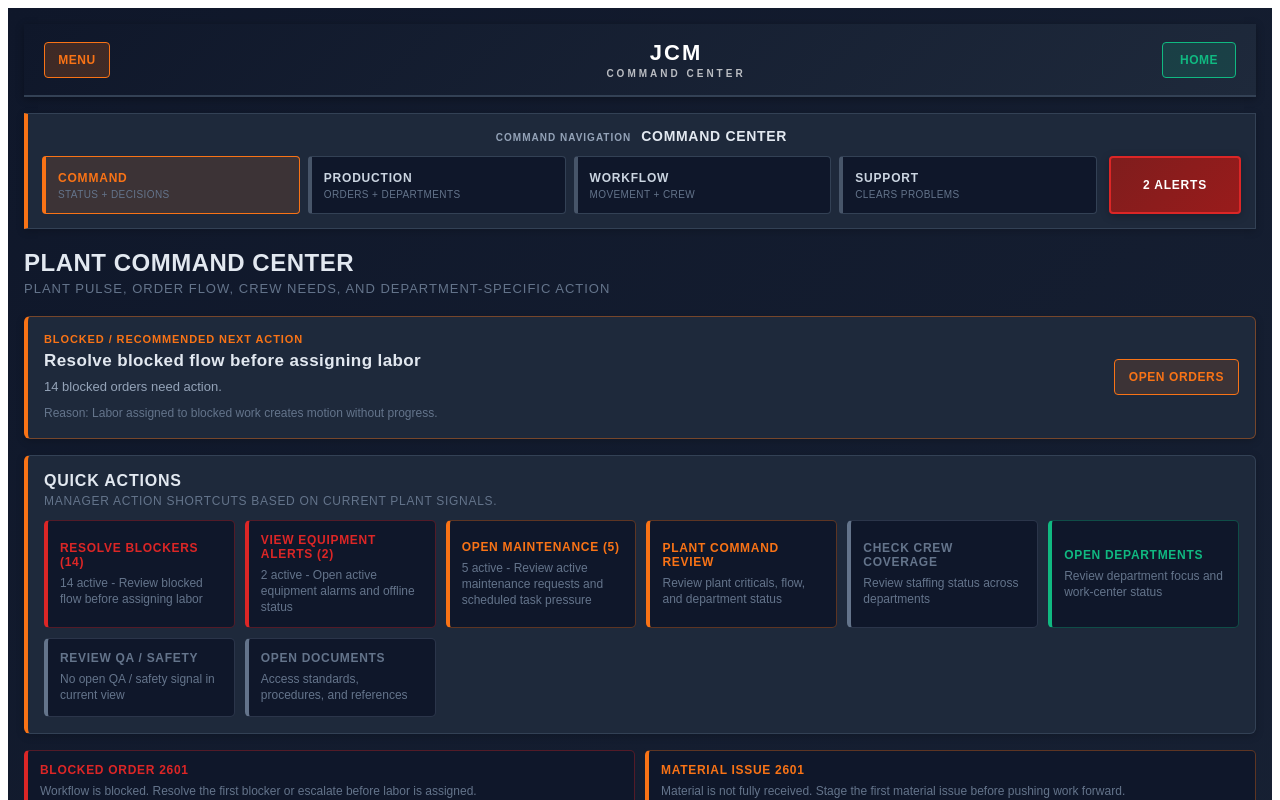
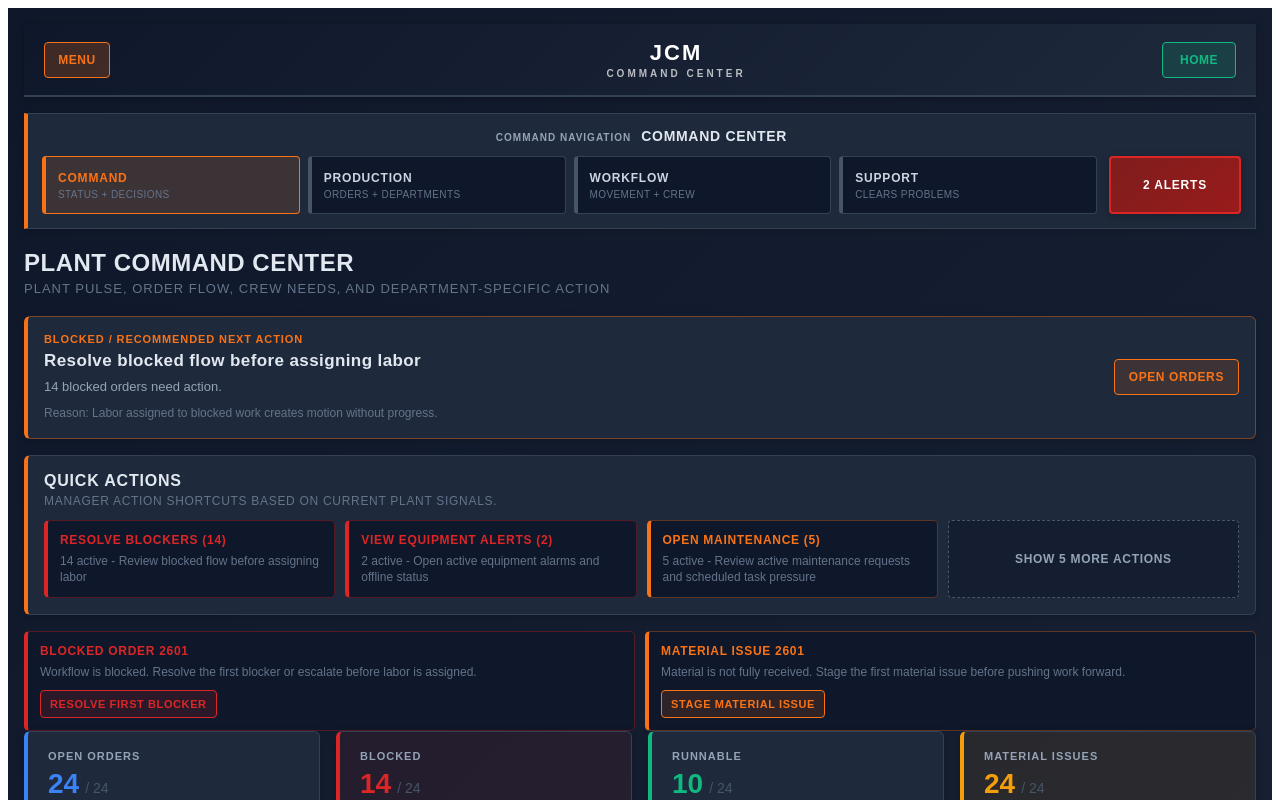
Before and after one commit to jcm-digital-coworker/JCM-Command-Center, a React (Vite) app: page / in a window 1280 px wide. Shown: the top 800 px of the page. Built offline with nearby package versions, Linux system fonts and the light colour scheme.

Commit message:
Limit dashboard quick actions by default

```diff
--- a/src/pages/DashboardPage.tsx
+++ b/src/pages/DashboardPage.tsx
@@ -239,7 +239,36 @@ function getQuickActionsForRole(roleView: RoleView, state: QuickActionState): Qu
 
 function createLiveAction(label: string, clearDetail: string, activeDetail: string, target: AppTab, count: number, activeTone: DashboardTone, clearTone: DashboardTone, activePriority: number): QuickAction { return { label, detail: count > 0 ? `${count} active - ${activeDetail}` : clearDetail, target, count: count > 0 ? count : undefined, tone: count > 0 ? activeTone : clearTone, priority: count > 0 ? activePriority : 1 }; }
 function sortQuickActions(actions: QuickAction[]): QuickAction[] { return [...actions].sort((a, b) => b.priority - a.priority); }
-function QuickActionsPanel({ roleView, actions, onGoToTab, theme }: { roleView: RoleView; actions: QuickAction[]; onGoToTab: (tab: AppTab) => void; theme: DashboardTheme }) { return <section style={getDashboardQuickActionsPanelStyle(theme)}><div style={dashboardQuickActionsHeaderStyle}><div><h3 style={getDashboardQuickActionsTitleStyle(theme)}>QUICK ACTIONS</h3><p style={dashboardQuickActionsSubtitleStyle}>{formatRoleLabel(roleView)} action shortcuts based on current plant signals.</p></div></div><div style={dashboardQuickActionsGridStyle}>{actions.map((action) => <button key={action.label} type="button" style={getDashboardQuickActionButtonStyle(theme, action.tone)} onClick={() => onGoToTab(action.target)}><span style={getDashboardQuickActionLabelStyle(action.tone)}>{action.label}{action.count ? ` (${action.count})` : ''}</span><span style={dashboardQuickActionDetailStyle}>{action.detail}</span></button>)}</div></section>; }
+function QuickActionsPanel({ roleView, actions, onGoToTab, theme }: { roleView: RoleView; actions: QuickAction[]; onGoToTab: (tab: AppTab) => void; theme: DashboardTheme }) {
+  const [showAllActions, setShowAllActions] = useState(false);
+  const visibleActions = showAllActions ? actions : actions.slice(0, 3);
+  const hiddenCount = actions.length - visibleActions.length;
+
+  return (
+    <section style={getDashboardQuickActionsPanelStyle(theme)}>
+      <div style={dashboardQuickActionsHeaderStyle}>
+        <div>
+          <h3 style={getDashboardQuickActionsTitleStyle(theme)}>QUICK ACTIONS</h3>
+          <p style={dashboardQuickActionsSubtitleStyle}>{formatRoleLabel(roleView)} action shortcuts based on current plant signals.</p>
+        </div>
+      </div>
+      <div style={dashboardQuickActionsGridStyle}>
+        {visibleActions.map((action) => (
+          <button key={action.label} type="button" style={getDashboardQuickActionButtonStyle(theme, action.tone)} onClick={() => onGoToTab(action.target)}>
+            <span style={getDashboardQuickActionLabelStyle(action.tone)}>{action.label}{action.count ? ` (${action.count})` : ''}</span>
+            <span style={dashboardQuickActionDetailStyle}>{action.detail}</span>
+          </button>
+        ))}
+        {actions.length > 3 && (
+          <button type="button" style={getQuickActionsToggleStyle(theme)} onClick={() => setShowAllActions((current) => !current)}>
+            {showAllActions ? 'SHOW FEWER ACTIONS' : `SHOW ${hiddenCount} MORE ACTION${hiddenCount === 1 ? '' : 'S'}`}
+          </button>
+        )}
+      </div>
+    </section>
+  );
+}
+function getQuickActionsToggleStyle(theme: DashboardTheme): CSSProperties { return { border: theme === 'dark' ? '1px dashed #475569' : '1px dashed #cbd5e1', background: theme === 'dark' ? 'rgba(15, 23, 42, 0.55)' : '#f8fafc', color: '#94a3b8', borderRadius: 4, padding: '12px 14px', cursor: 'pointer', fontSize: 12, fontWeight: 900, letterSpacing: '0.7px', textTransform: 'uppercase', minHeight: 54 }; }
 function formatRoleLabel(roleView: RoleView): string { return roleView === 'Forklift / Receiving' ? 'Receiving' : roleView; }
 function formatOrderBlock(order: ProductionOrder) { const blockReason = getOrderBlockReason(order); return blockReason ? formatBlockedReason(blockReason) : 'No blocker listed'; }
 function OrderRow({ order, theme, compact = false }: { order: ProductionOrder; theme: DashboardTheme; compact?: boolean }) { return <div style={getDashboardItemStyle(theme)}><div><div style={getDashboardItemTitleStyle(theme)}>{order.orderNumber} - {order.assemblyPartNumber}</div><div style={dashboardMutedTextStyle}>{order.customer} - Qty {order.quantity} - Ship {order.projectedShipDate}</div>{!compact && <div style={dashboardMutedTextStyle}>{formatOrderBlock(order)}</div>}</div><span style={getPriorityBadge(order.status)}>{getOrderStatusLabel(order)}</span></div>; }
```
